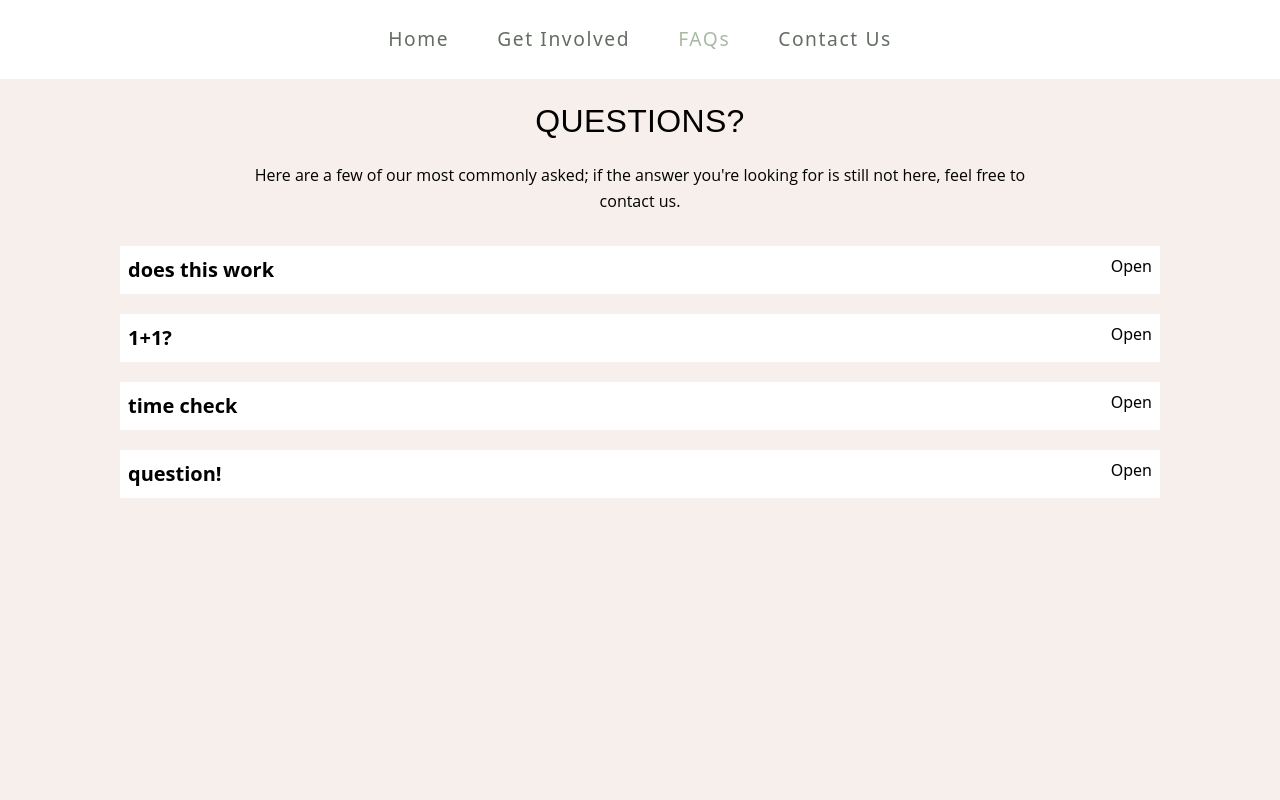
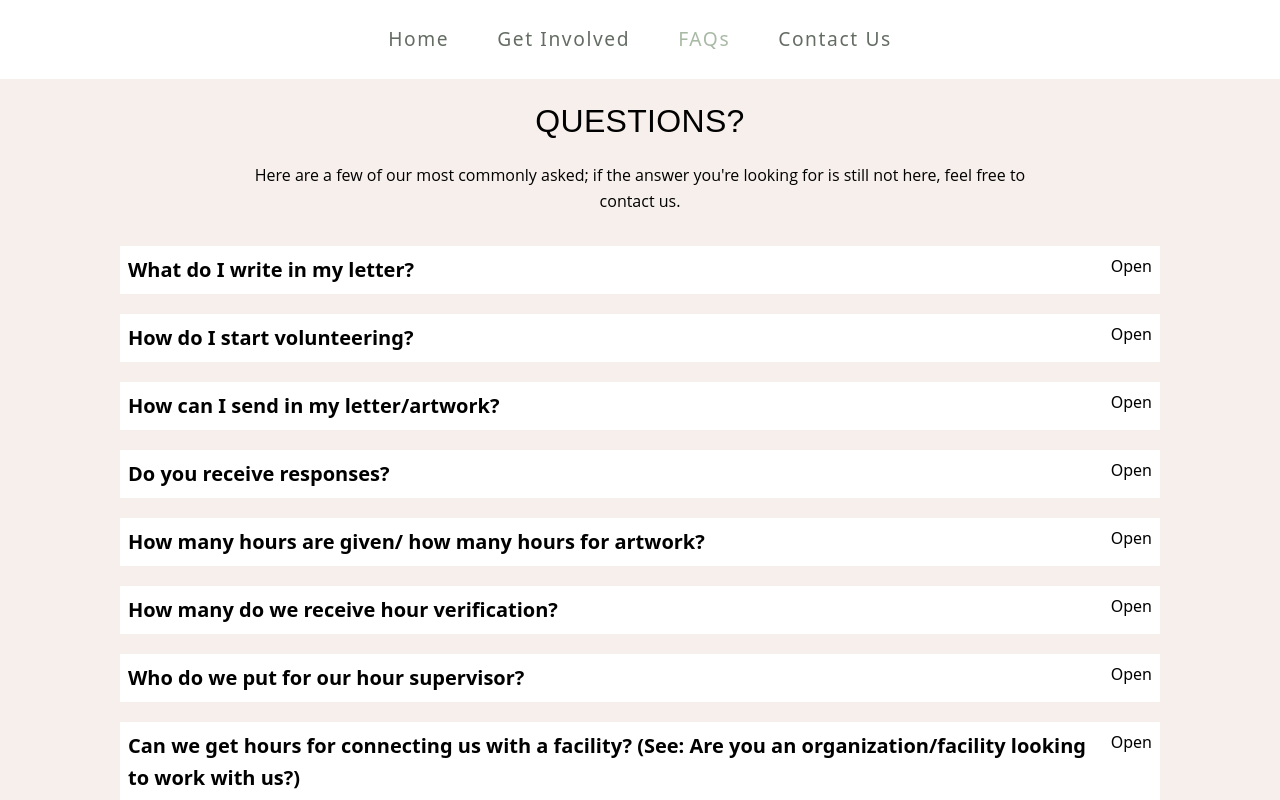
Before and after one commit to penstofriends/ptf-website, a Vue app in the folder ptf-website/: page /FrequentQuestions in a window 1280 px wide. Shown: the top 800 px of the page. Built offline with nearby package versions, Linux system fonts and the light colour scheme.

Commit message:
Update FAQs.js

```diff
--- a/ptf-website/src/FAQs.js
+++ b/ptf-website/src/FAQs.js
@@ -1,22 +1,62 @@
 export const FAQs = [
   {
-      question: "does this work",
-      answer: "yes!",
+  question: "What do I write in my letter?",
+  answer:
+  "The content of your letter may vary depending on each set, but we encourage volunteers to write positive, supporting messages. We want our letters to uplift others and form connections! Please avoid violent, religious, political, or hateful commentary. Each letter will be proofread and verified by a PTF team member to ensure the content is appropriate.",
+  isVisible: false,
+  },
+  {
+  question: "How do I start volunteering?",
+  answer:
+  "Head over to our “Get Involved” page! Sign up for the letter set of your choice. Keep in mind the due dates! Once you have signed up, you will receive an email with additional information regarding the specific letter set.",
+  isVisible: false,
+  },
+  {
+  question: "How can I send in my letter/artwork?",
+  answer:
+  "Virtual letters should be sent to penstofriends@gmail.com, with the subject title “TK”. Please send handwritten letters to address TK__. Additional information can be found in the email sent out regarding each specific letter set. PLEASE NOTE: Pens to Friends is not liable for any customs and duty fees. We have no control over post-office related incidents.",
+  isVisible: false,
+  },
+  {
+  question: "Do you receive responses?",
+  answer:
+  "You will not receive a response unless the recipient wishes to send one. If you are interested in getting a letter back, please leave your contact information in the letter.",
+  isVisible: false,
+  },
+  {
+  question: "How many hours are given/ how many hours for artwork?",
+  answer:
+  "Generally, the following hours are given: Handwritten letters: 1 hour; Artwork (Virtual/Hand Drawn): 1 hour; Virtual letters: 1 hour. However, the hours received may vary depending on the quality and effort of the work. Final hours received will be up to the discretion of a PTF team member.",
+  isVisible: false,
+  },
+  {
+    question: "How many do we receive hour verification?",
+    answer: "A certificate will be sent to the email you used to sign up for the letter set.",
     isVisible: false
     },
     {
-      question: "1+1?",
-      answer: "2",
+    question: "Who do we put for our hour supervisor?",
+    answer: "Please use our email: penstofriends@gmail.com",
     isVisible: false
     },
     {
-      question: "time check",
-      answer: "2AM",
+    question: "Can we get hours for connecting us with a facility? (See: Are you an organization/facility looking to work with us?)",
+    answer: "Yes! The hours you receive will vary depending on how involved you are in the process of connecting us with the facility. To receive hours for connecting us with a facility, a letter set must first be opened at the facility. You will be the main point of communication between us and the facility.",
     isVisible: false
     },
     {
-      question: "question!",
-      answer: "answer!",
+    question: "Do I have to live in the location to volunteer?",
+    answer: "You can volunteer from anywhere!",
     isVisible: false
     },
+    {
+    question: "What happened to having branches?",
+    answer: "As of right now, we’re in the process of shifting our headquarters from Arizona to New York. As a result, we’re condensing all our processes to New York. We’re looking to expand in the future! Keep up with our social media for updates.",
+    isVisible: false
+    },
+    {
+    question: "Are you an organization/facility looking to work with us?",
+    answer: "Please go to our “Get Involved” page and fill out the google form linked under the section “Have a Facility in Mind?”",
+    isVisible: false
+    }
     ];
```
Lines whose indentation alone changed are shown as unchanged.
